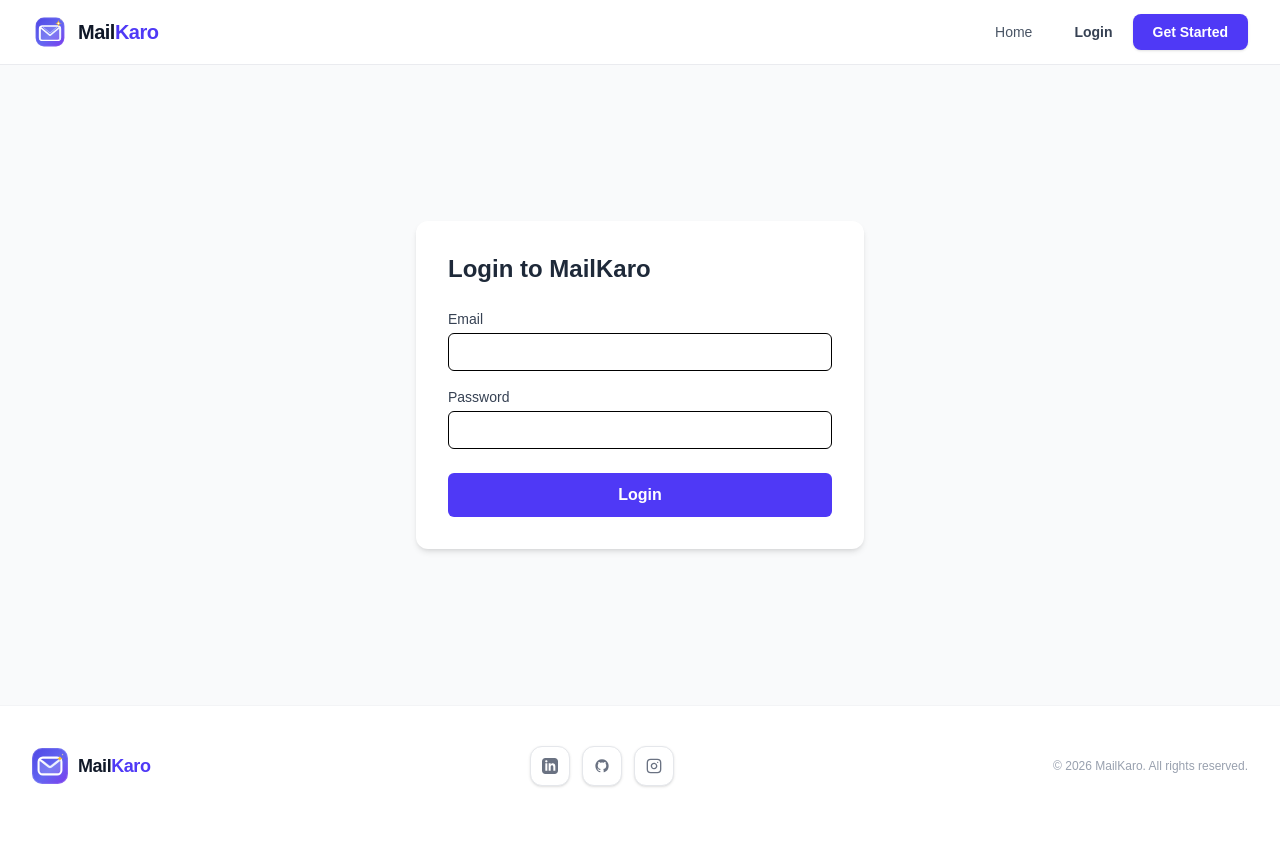
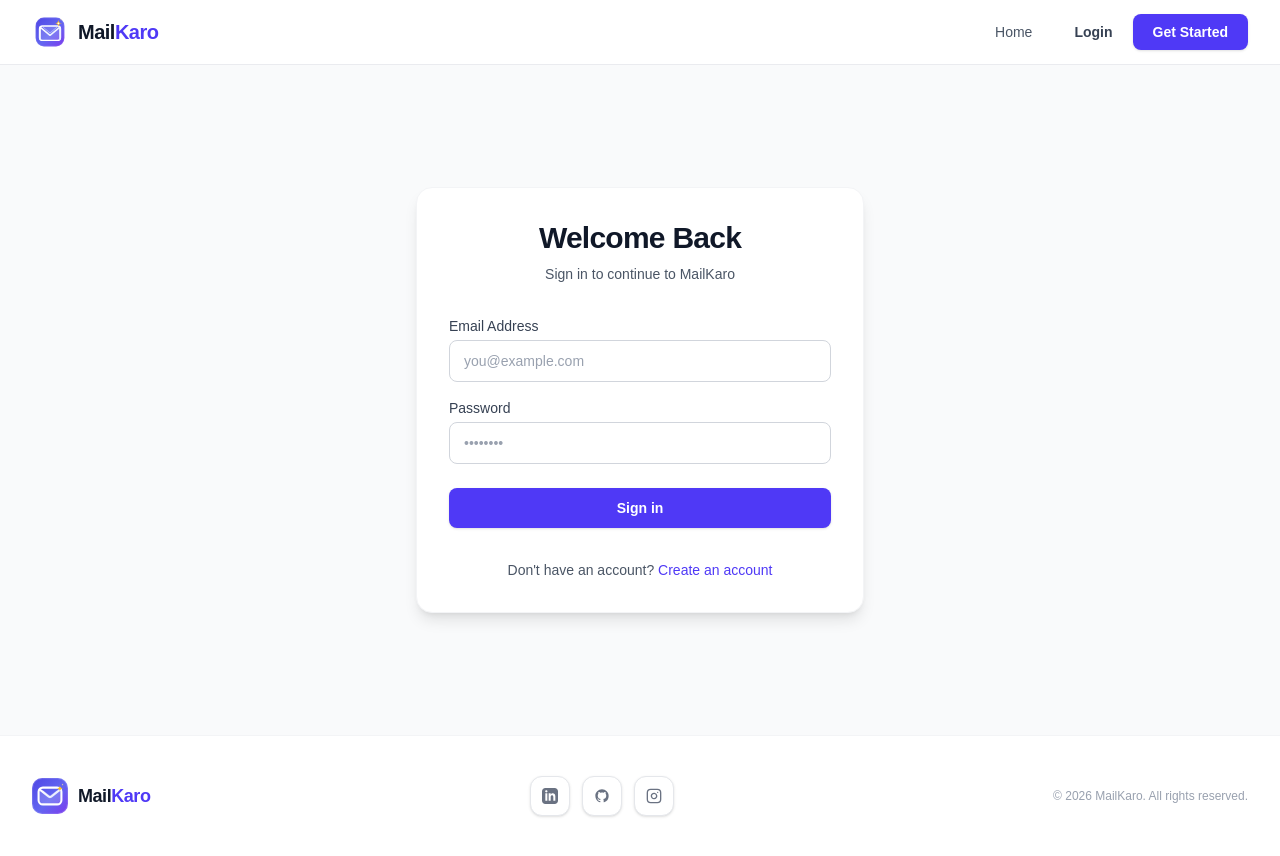
Before and after one commit to surajkhandare01/MailKaro, a React (Vite) app in the folder client/Ai-frontend/: page /#/login in a window 1280 px wide. Before the commit the page ends 826 px from the top, so only its background shows below. Built offline with nearby package versions, Linux system fonts and the light colour scheme.

Commit message:
Sync extension token and finalize routing

```diff
--- a/client/Ai-frontend/src/Pages/Login.jsx
+++ b/client/Ai-frontend/src/Pages/Login.jsx
@@ -1,82 +1,152 @@
-import { useState } from "react";
+import React, { useState } from "react";
 import axios from "axios";
-import { useNavigate } from "react-router-dom";
+import { Link, useNavigate } from "react-router-dom";
 
-// chrome://extensions वर दिसणारी अचूक ID इथे बदला
+// chrome://extensions वरून कॉपी केलेली 32-अक्षरी ID इथे पेस्ट करा
 const EXTENSION_ID = "filcmkfjngmidpakaocpponeececeajl";
 
 export default function Login() {
-  const [email, setEmail] = useState("");
-  const [password, setPassword] = useState("");
+  const [formData, setFormData] = useState({
+    email: "",
+    password: "",
+  });
   const [loading, setLoading] = useState(false);
+  const [error, setError] = useState("");
   const navigate = useNavigate();
 
-  const handleLogin = async (e) => {
+  const handleChange = (e) => {
+    setFormData({ ...formData, [e.target.name]: e.target.value });
+  };
+
+  const handleSubmit = async (e) => {
     e.preventDefault();
     setLoading(true);
+    setError("");
 
     try {
-      const response = await axios.post("https://mailkaro.onrender.com/api/auth/login", {
-        email,
-        password,
-      });
+      const response = await axios.post(
+        "https://mailkaro.onrender.com/api/auth/login",
+        formData
+      );
 
       const token = response.data.token;
+
+      // 1. Web LocalStorage मध्ये सेव्ह करा
       localStorage.setItem("token", token);
+      if (response.data.user) {
+        localStorage.setItem("user", JSON.stringify(response.data.user));
+      }
 
-      // Pass token to Chrome Extension directly
+      // 2. Chrome Extension कडे टोकन सिंक करा (UI न बदलता बॅकग्राउंडमध्ये)
       if (window.chrome && chrome.runtime && chrome.runtime.sendMessage) {
         try {
           chrome.runtime.sendMessage(
             EXTENSION_ID,
             { action: "SET_TOKEN", token: token },
-            (res) => console.log("Token sent to MailKaro Extension:", res)
+            (res) => {
+              if (chrome.runtime.lastError) {
+                console.warn("Extension message error:", chrome.runtime.lastError.message);
+              } else {
+                console.log("Token synced to extension successfully:", res);
+              }
+            }
           );
         } catch (extErr) {
-          console.warn("Extension sync skipped:", extErr);
+          console.warn("Could not sync with extension:", extErr);
         }
       }
 
+      // 3. डॅशबोर्डवर रिडायरेक्ट करा
       navigate("/dashboard");
     } catch (err) {
-      alert(err.response?.data?.message || "Login failed. Check your credentials.");
+      setError(
+        err.response?.data?.message || "Invalid credentials. Please try again."
+      );
     } finally {
       setLoading(false);
     }
   };
 
   return (
-    <div className="flex min-h-[80vh] items-center justify-center">
-      <form onSubmit={handleLogin} className="w-full max-w-md rounded-xl bg-white p-8 shadow-md">
-        <h2 className="mb-6 text-2xl font-bold text-gray-800">Login to MailKaro</h2>
-        <div className="mb-4">
-          <label className="block text-sm font-medium text-gray-700">Email</label>
+    <div className="flex min-h-[calc(100vh-130px)] items-center justify-center px-4 py-12">
+      <div className="w-full max-w-md space-y-8 rounded-2xl bg-white p-8 shadow-lg border border-gray-100">
+        <div className="text-center">
+          <h2 className="text-3xl font-extrabold text-gray-900 tracking-tight">
+            Welcome Back
+          </h2>
+          <p className="mt-2 text-sm text-gray-600">
+            Sign in to continue to MailKaro
+          </p>
+        </div>
+
+        {error && (
+          <div className="rounded-lg bg-red-50 p-3 text-sm text-red-700 border border-red-200">
+            {error}
+          </div>
+        )}
+
+        <form className="mt-8 space-y-6" onSubmit={handleSubmit}>
+          <div className="space-y-4">
+            <div>
+              <label
+                htmlFor="email"
+                className="block text-sm font-medium text-gray-700 mb-1"
+              >
+                Email Address
+              </label>
               <input
+                id="email"
+                name="email"
                 type="email"
                 required
-            className="mt-1 w-full rounded-md border p-2 text-sm outline-indigo-600"
-            value={email}
-            onChange={(e) => setEmail(e.target.value)}
+                value={formData.email}
+                onChange={handleChange}
+                placeholder="you@example.com"
+                className="w-full rounded-lg border border-gray-300 px-3.5 py-2.5 text-gray-900 placeholder-gray-400 focus:border-indigo-600 focus:outline-none focus:ring-1 focus:ring-indigo-600 sm:text-sm"
               />
             </div>
-        <div className="mb-6">
-          <label className="block text-sm font-medium text-gray-700">Password</label>
+
+            <div>
+              <label
+                htmlFor="password"
+                className="block text-sm font-medium text-gray-700 mb-1"
+              >
+                Password
+              </label>
               <input
+                id="password"
+                name="password"
                 type="password"
                 required
-            className="mt-1 w-full rounded-md border p-2 text-sm outline-indigo-600"
-            value={password}
-            onChange={(e) => setPassword(e.target.value)}
+                value={formData.password}
+                onChange={handleChange}
+                placeholder="••••••••"
+                className="w-full rounded-lg border border-gray-300 px-3.5 py-2.5 text-gray-900 placeholder-gray-400 focus:border-indigo-600 focus:outline-none focus:ring-1 focus:ring-indigo-600 sm:text-sm"
               />
             </div>
+          </div>
+
+          <div>
             <button
               type="submit"
               disabled={loading}
-          className="w-full rounded-md bg-indigo-600 py-2.5 font-semibold text-white hover:bg-indigo-700"
+              className="flex w-full justify-center rounded-lg bg-indigo-600 px-4 py-2.5 text-sm font-semibold text-white shadow-sm hover:bg-indigo-700 focus:outline-none focus:ring-2 focus:ring-indigo-500 focus:ring-offset-2 disabled:opacity-50 transition"
             >
-          {loading ? "Logging in..." : "Login"}
+              {loading ? "Signing in..." : "Sign in"}
             </button>
+          </div>
         </form>
+
+        <p className="text-center text-sm text-gray-600">
+          Don't have an account?{" "}
+          <Link
+            to="/register"
+            className="font-medium text-indigo-600 hover:text-indigo-500"
+          >
+            Create an account
+          </Link>
+        </p>
+      </div>
     </div>
   );
 }
```
Lines whose indentation alone changed are shown as unchanged.
